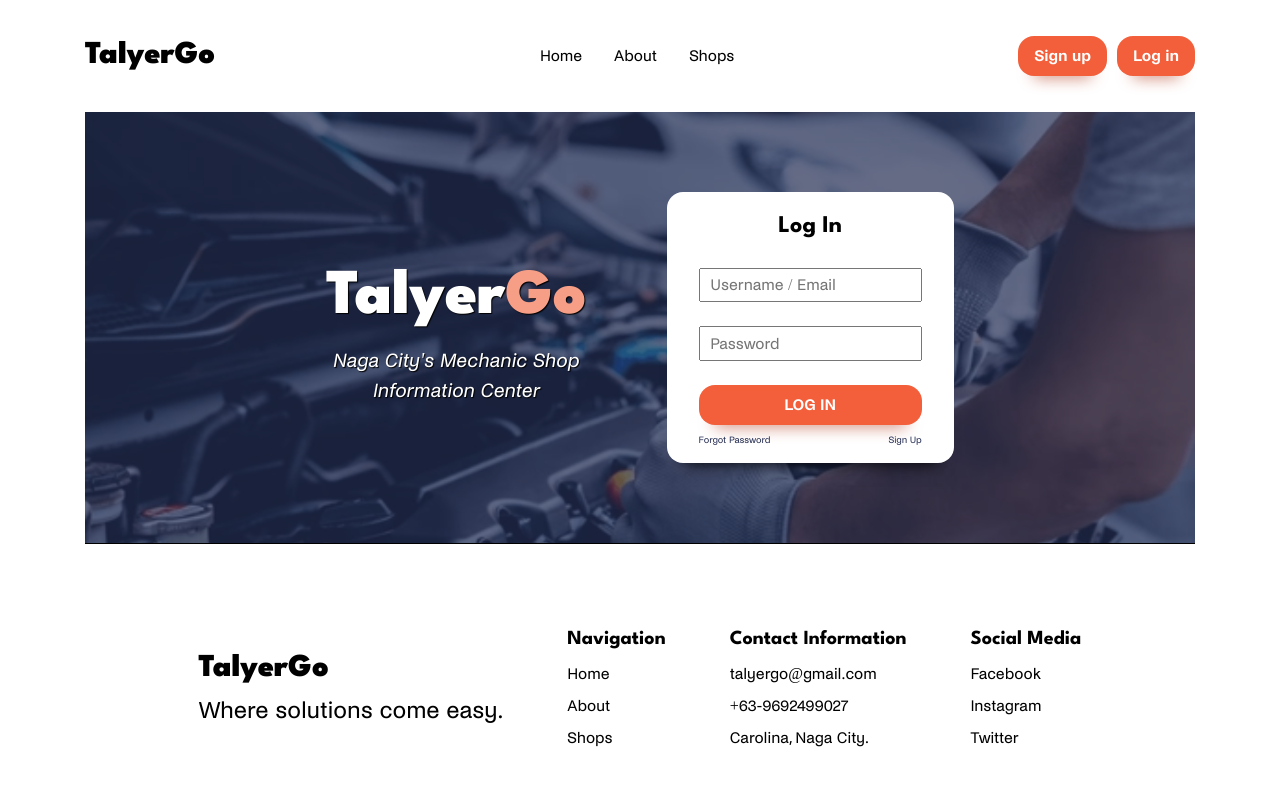
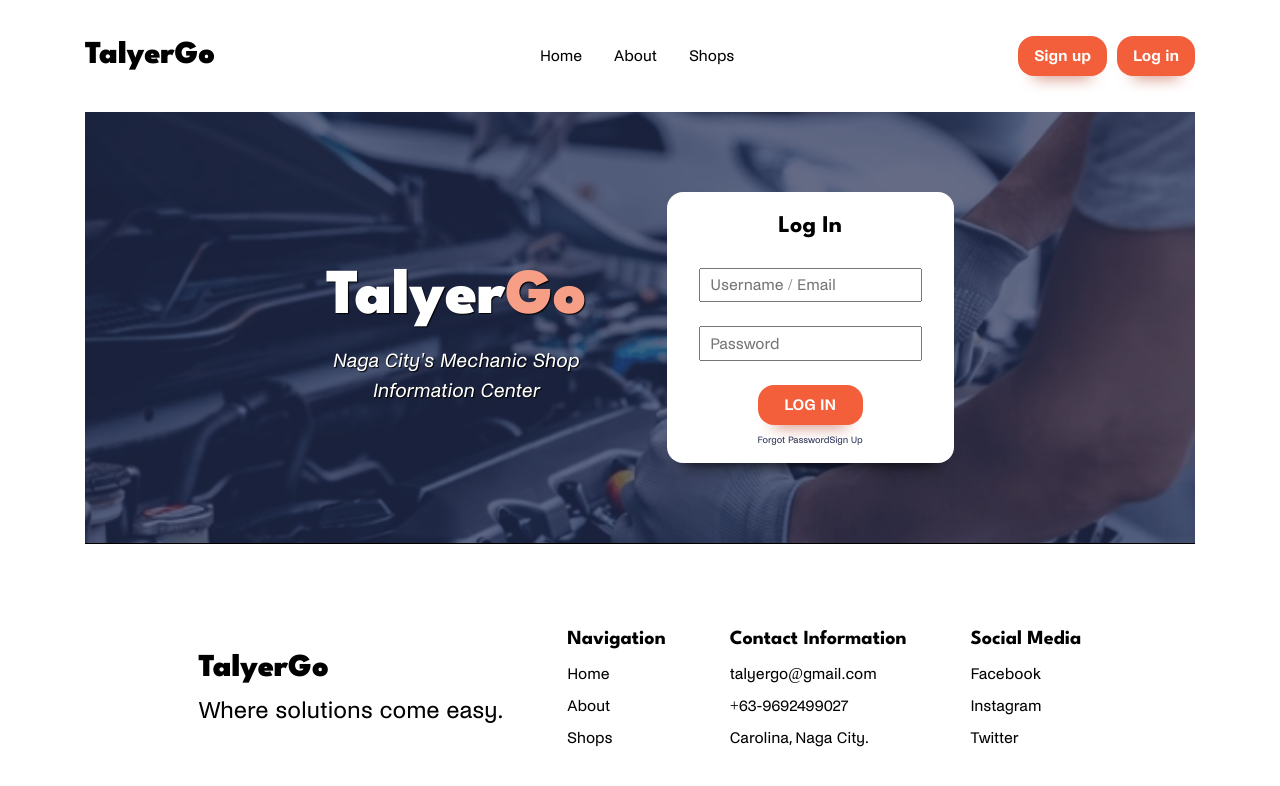
Before and after one commit to IyzOnline/TalyerGO_TrendsProject, a React (Create React App) app in the folder talyergo/: page /log-in in a window 1280 px wide. Shown: the top 786 px of the page. Built offline with nearby package versions, Linux system fonts and the light colour scheme.

Commit message:
fix: Change class typo submmit to submit

```diff
--- a/talyergo/src/components/LogIn.js
+++ b/talyergo/src/components/LogIn.js
@@ -14,7 +14,7 @@ export const LogIn = () => {
                             <h1>Log In</h1>
                             <input type="text" placeholder="Username / Email"/>
                             <input type="password" placeholder="Password"/>
-                            <div className="submmit-wrapper">
+                            <div className="submit-wrapper">
                                 <button className="log-in-submit">LOG IN</button>
                                 <div class="bottom-options">
                                     <p>Forgot Password</p>
```
